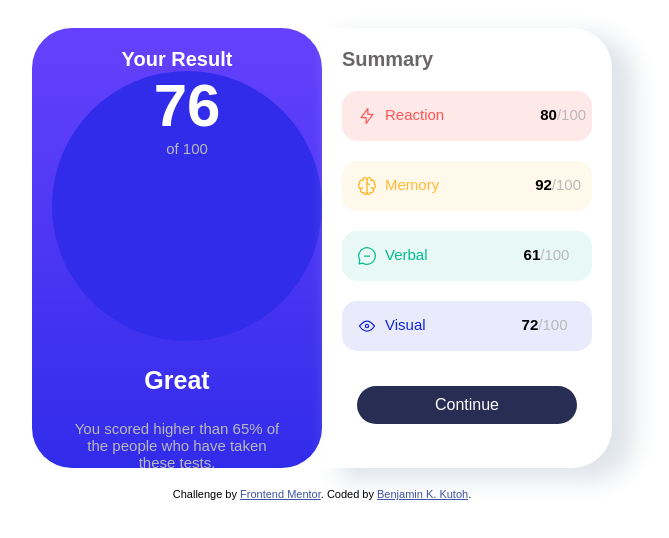
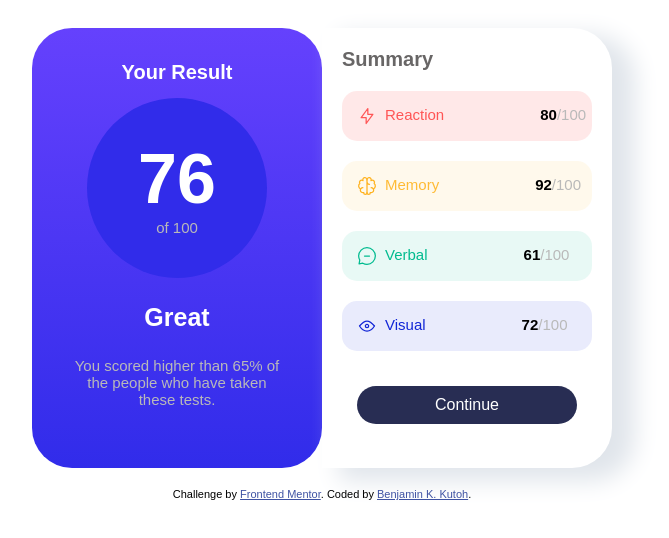
Before and after one commit to Blaben/results-summary, a plain HTML site: page index.html in a window 1280 px wide. Shown: the whole page, without its empty margins (318-987 px from the left). Drawn offline with Linux system fonts and the light colour scheme.

Commit message:
update made

```diff
--- a/index.html
+++ b/index.html
@@ -15,17 +15,12 @@
 
 <div class="container">
     <div class="left-box">
-        <span>
-          Your Result
-        </span>
-        <div class="score">
-          <h2>76</h2>
-          <p>of 100</p>
-        </div>
+        <h1>Your Result</h1>
+        <p class="score"><span>76 </span> of 100</p>
 
         <div class="remarks">
           <h3>Great</h3>
-        <p>You scored higher than 65% of the people who have taken these tests.</p>
+          <p>You scored higher than 65% of the people who have taken these tests.</p>
         </div>
     </div>
 
--- a/style.css
+++ b/style.css
@@ -19,31 +19,35 @@ body{
     text-align: center;
     height: 400px;
     width: 250px;
-    background-image: linear-gradient(#6541fd, #312cea);
+    background: linear-gradient(#6541fd, #312cea);
     border-radius: 40px;
     padding: 20px;
 }
 
-.left-box > span{
+.left-box > h1{
     color: white;
     font-size: 20px;
     font-weight: bold;
 }
 
+
 .score{
-    justify-content: space-between;
-    text-align: center;
+    display: flex;
+    justify-content: center;
     background-color: #312cea;
-    height: 270px;
-    width: 270px;
+    height: 180px;
+    width: 180px;
     border-radius: 50%;
+    margin: 0px auto;
+    flex-direction: column;
 }
-h2{
-    margin: 0px;
+
+.score span{
     color: white;
-    font-size: 60px;
-    font-weight: 800px;
+    font-size: 70px;
+    font-weight: bold;
 }
+
 p{
     font-size: 15px;
     color: rgb(185, 185, 185);
```
